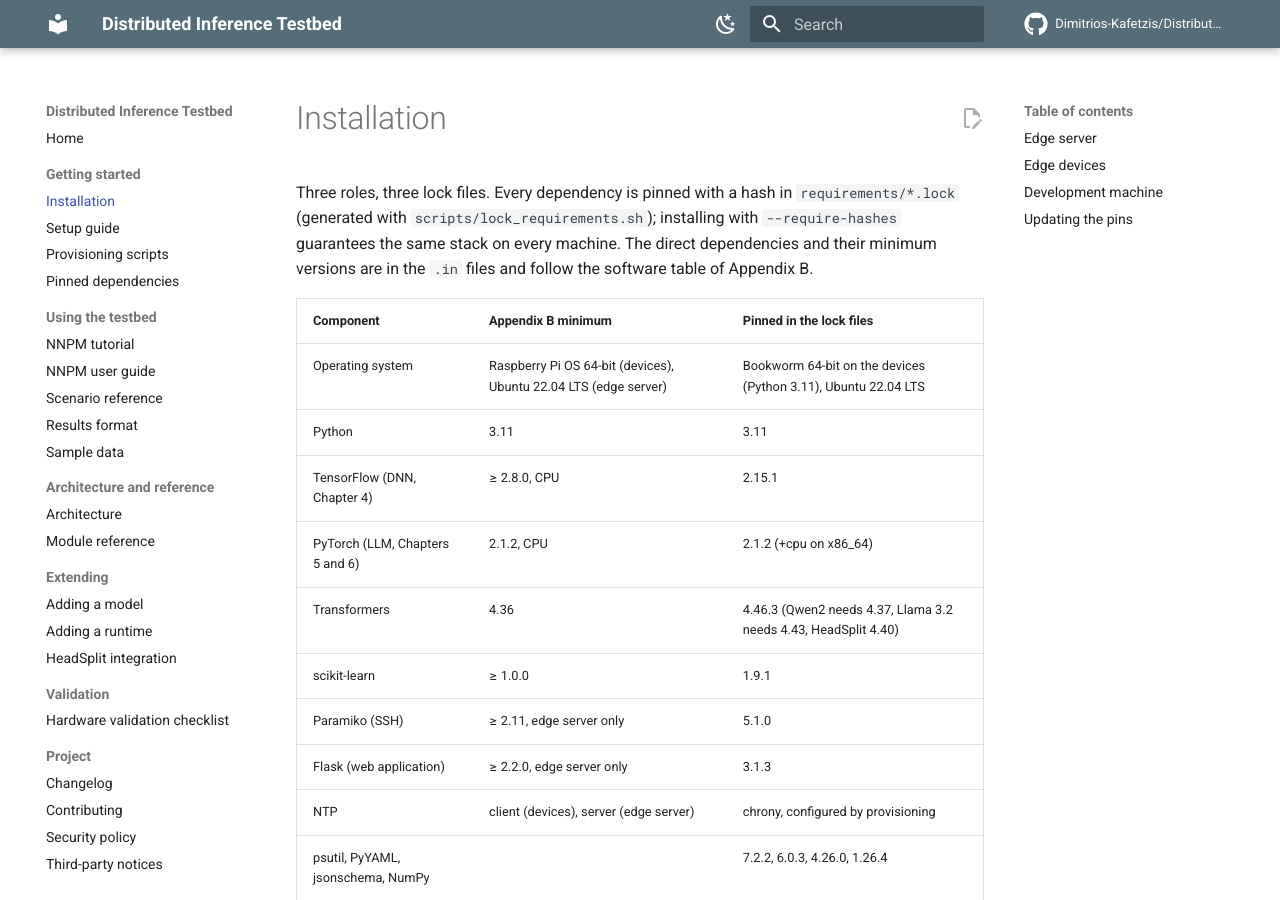
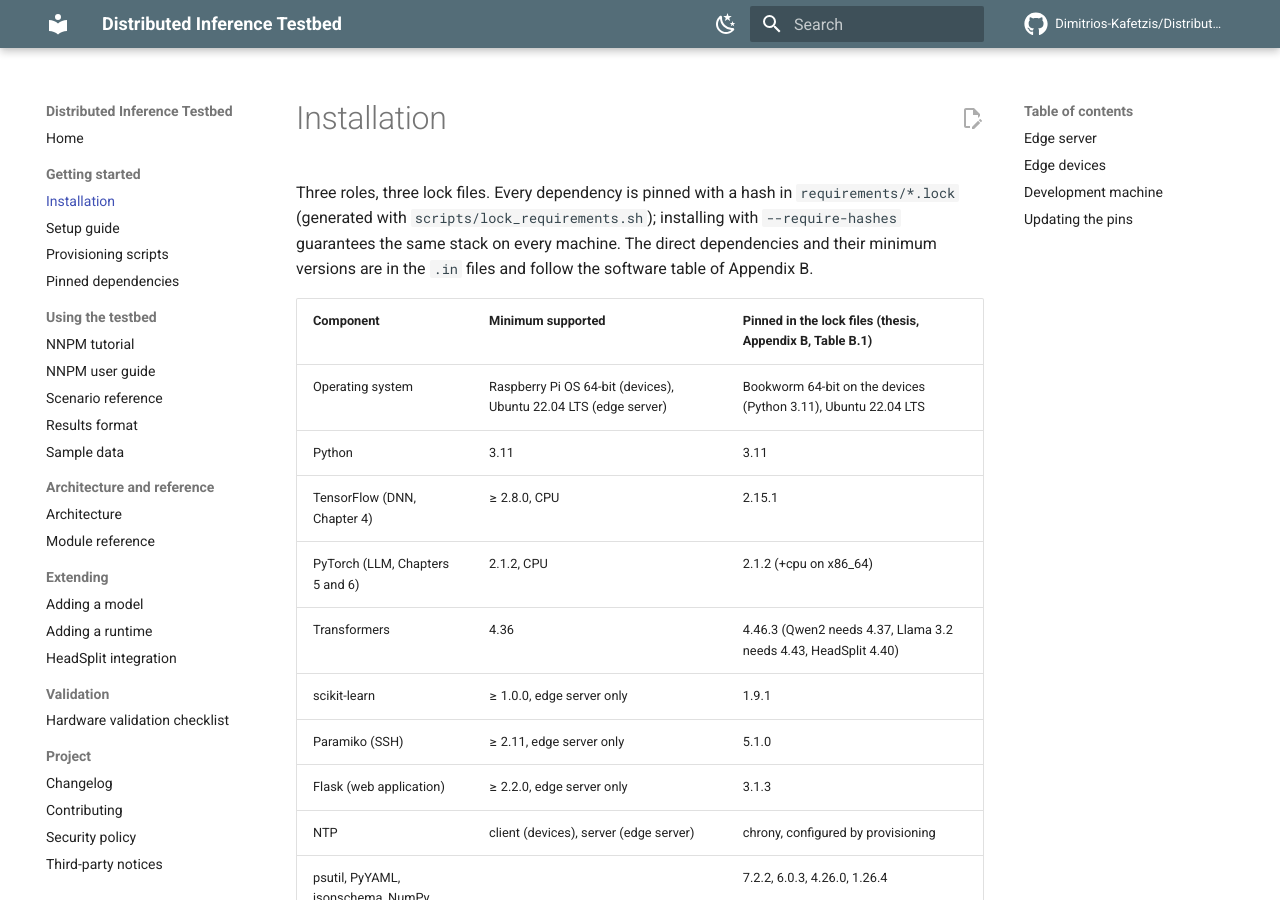
Before and after one commit to Dimitrios-Kafetzis/Distributed-Inference-Testbed, an MkDocs documentation site: the page built from docs/installation.md, in a window 1280 px wide and 900 px high. Built offline with MkDocs 1.6.1 and Material for MkDocs 9.7.7, drawn with Linux system fonts in a browser that asks for light colours; comment, search, counter and statistics services are not loaded.

Commit message:
Correct the edge-server CPU and align the docs with the thesis appendix
The edge server is an Intel Core i7-5820K (6 cores, 3.3 GHz base, 3.6 GHz
turbo) with 32 GB DDR4, as in the testbed paper; the setup guide said
i7-9700K.

The thesis software table (Appendix B, Table B.1) now lists the exact
versions of the lock files, so the version tables of the README, the
installation guide, the requirements README and the pyproject comment call
it that instead of a list of minimum versions; the setup guide no longer
says the thesis names Bullseye, and the Transformers note says that the
Chapter 6 experiments used 4.36. The hardware checklist expected
Transformers 4.36.2 from the LLM lock, which pins 4.46.3.

The collection docstring and the architecture table describe the pull
collection over SSH that the pipeline uses, and the aggregation docstring
describes the actual merge rule: records grouped by node and run, every
sample converted to wall-clock time through the origin of its own record.

```diff
--- a/docs/installation.md
+++ b/docs/installation.md
@@ -2,14 +2,14 @@
 
 Three roles, three lock files. Every dependency is pinned with a hash in `requirements/*.lock` (generated with `scripts/lock_requirements.sh`); installing with `--require-hashes` guarantees the same stack on every machine. The direct dependencies and their minimum versions are in the `.in` files and follow the software table of Appendix B.
 
-| Component | Appendix B minimum | Pinned in the lock files |
+| Component | Minimum supported | Pinned in the lock files (thesis, Appendix B, Table B.1) |
 |---|---|---|
 | Operating system | Raspberry Pi OS 64-bit (devices), Ubuntu 22.04 LTS (edge server) | Bookworm 64-bit on the devices (Python 3.11), Ubuntu 22.04 LTS |
 | Python | 3.11 | 3.11 |
 | TensorFlow (DNN, Chapter 4) | ≥ 2.8.0, CPU | 2.15.1 |
 | PyTorch (LLM, Chapters 5 and 6) | 2.1.2, CPU | 2.1.2 (+cpu on x86_64) |
 | Transformers | 4.36 | 4.46.3 (Qwen2 needs 4.37, Llama 3.2 needs 4.43, HeadSplit 4.40) |
-| scikit-learn | ≥ 1.0.0 | 1.9.1 |
+| scikit-learn | ≥ 1.0.0, edge server only | 1.9.1 |
 | Paramiko (SSH) | ≥ 2.11, edge server only | 5.1.0 |
 | Flask (web application) | ≥ 2.2.0, edge server only | 3.1.3 |
 | NTP | client (devices), server (edge server) | chrony, configured by provisioning |
--- a/pyproject.toml
+++ b/pyproject.toml
@@ -30,8 +30,8 @@
     "Topic :: System :: Distributed Computing",
     "Topic :: System :: Networking",
 ]
-# Minimum versions, as documented in the thesis software table (Appendix B).
-# Exact versions are pinned in requirements/*.lock.
+# Minimum supported versions. The exact versions, which the thesis software table
+# lists (Appendix B, Table B.1), are pinned in requirements/*.lock.
 dependencies = [
     "pyyaml>=6.0",
     "jsonschema>=4.17",
```
Also changed, not shown: CHANGELOG.md (+1 -0 lines), README.md (+1 -1 lines), docs/architecture.md (+1 -1 lines), docs/hardware_validation_checklist.md (+1 -1 lines), docs/setup_guide.md (+2 -2 lines), requirements/README.md, 3 other files.
